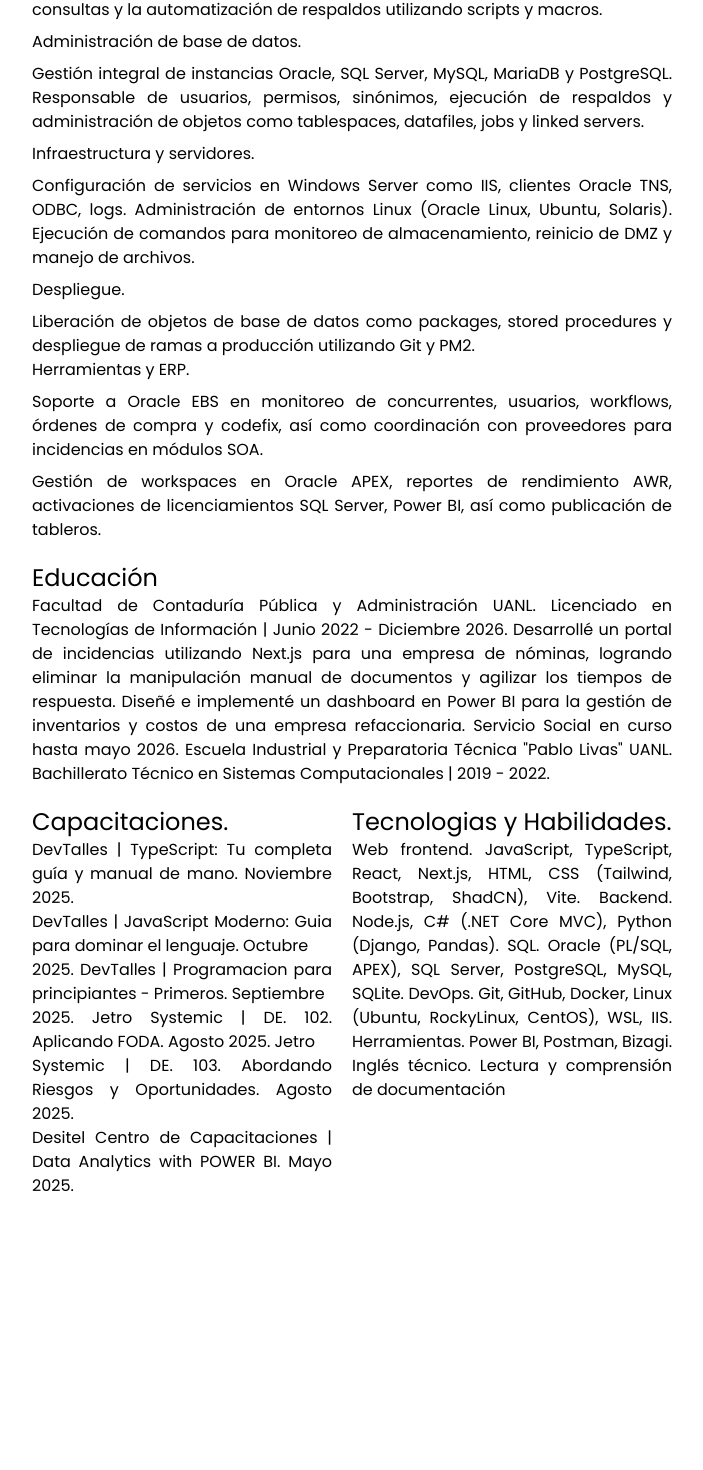
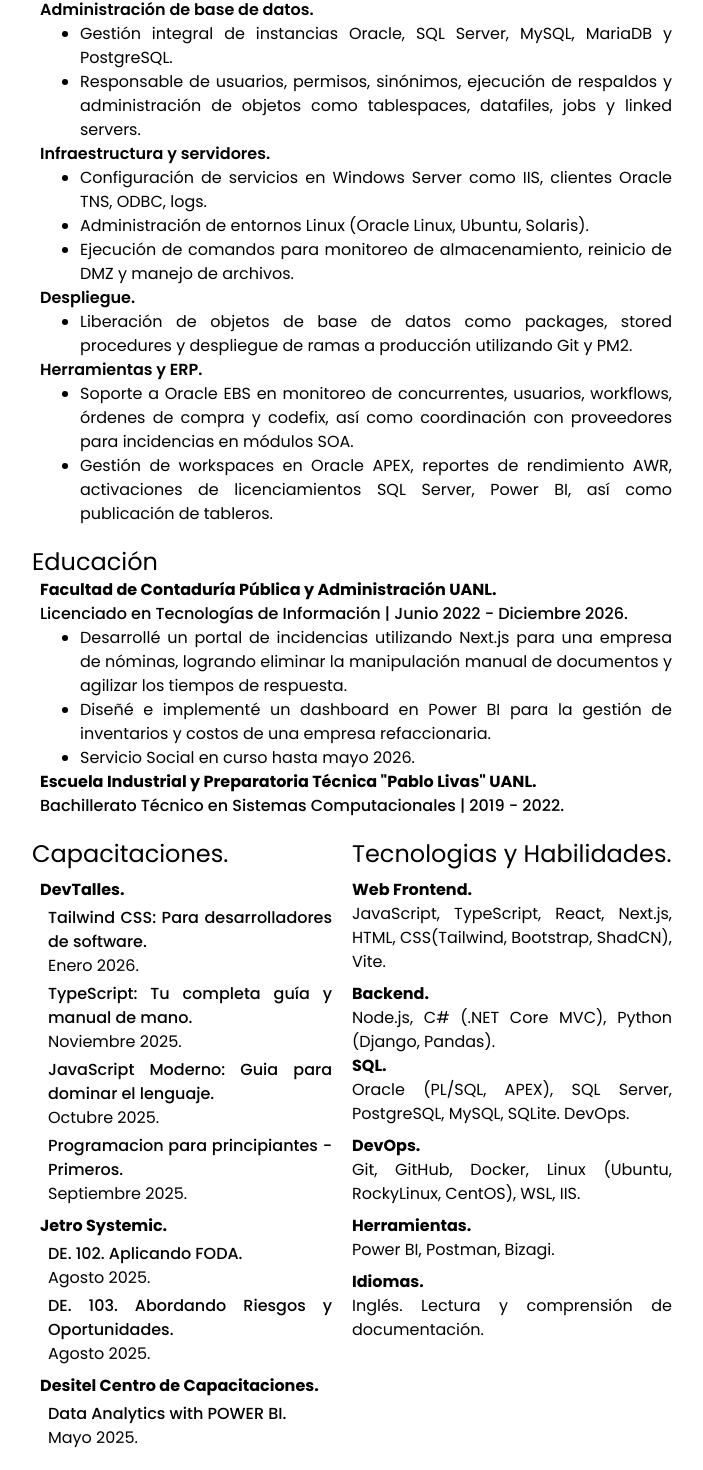
Before and after one commit to Angel-Diaz-H/CV-Tailwind-CSS, a React (Vite) app: page / in a window 1280 px wide. Shown: the part 694-2164 px from the top of the page, without its empty margins (288-991 px from the left). Before the commit the page ends 1952 px from the top, so only its background shows below. Built offline with nearby package versions, Linux system fonts and the light colour scheme.

Commit message:
Ajustes de textos, etiquetas y estilos de fonts básicos

```diff
--- a/src/components/Capacitaciones.tsx
+++ b/src/components/Capacitaciones.tsx
@@ -2,22 +2,63 @@
   return (
     <div>
       <h2 className="text-2xl">Capacitaciones.</h2>
-      <p>
-        DevTalles | TypeScript: Tu completa guía y manual de mano. Noviembre
-        2025.
-      </p>
-      <p>
-        DevTalles | JavaScript Moderno: Guia para dominar el lenguaje. Octubre
-      </p>
-      <p>
-        2025. DevTalles | Programacion para principiantes - Primeros. Septiembre
-      </p>
-      <p>2025. Jetro Systemic | DE. 102. Aplicando FODA. Agosto 2025. Jetro</p>
-      <p>Systemic | DE. 103. Abordando Riesgos y Oportunidades. Agosto 2025.</p>
-      <p>
-        Desitel Centro de Capacitaciones | Data Analytics with POWER BI. Mayo
-        2025.
-      </p>
+      <div className="ml-2 space-y-1 py-2">
+        <div>
+          <h3 className="font-bold">DevTalles.</h3>
+          <ul className="ml-2 list-outside space-y-1 py-1">
+            <li>
+              <p className="font-medium">
+                Tailwind CSS: Para desarrolladores de software.
+              </p>
+              <p>Enero 2026.</p>
+            </li>
+            <li>
+              <p className="font-medium">
+                TypeScript: Tu completa guía y manual de mano.
+              </p>
+              <p>Noviembre 2025.</p>
+            </li>
+            <li>
+              <p className="font-medium">
+                JavaScript Moderno: Guia para dominar el lenguaje.
+              </p>
+              <p>Octubre 2025.</p>
+            </li>
+            <li>
+              <p className="font-medium">
+                Programacion para principiantes - Primeros.
+              </p>
+              <p>Septiembre 2025.</p>
+            </li>
+          </ul>
+        </div>
+
+        <div>
+          <h3 className="font-bold">Jetro Systemic.</h3>
+          <ul className="ml-2 list-outside space-y-1 py-1">
+            <li>
+              <p className="font-medium">DE. 102. Aplicando FODA.</p>
+              <p>Agosto 2025.</p>
+            </li>
+            <li>
+              <p className="font-medium">
+                DE. 103. Abordando Riesgos y Oportunidades.
+              </p>
+              <p>Agosto 2025.</p>
+            </li>
+          </ul>
+        </div>
+
+        <div>
+          <h3 className="font-bold">Desitel Centro de Capacitaciones.</h3>
+          <ul className="ml-2 list-outside space-y-1 py-1">
+            <li>
+              <p className="font-medium">Data Analytics with POWER BI.</p>
+              <p>Mayo 2025.</p>
+            </li>
+          </ul>
+        </div>
+      </div>
     </div>
   );
 };
--- a/src/components/Educacion.tsx
+++ b/src/components/Educacion.tsx
@@ -2,15 +2,33 @@
   return (
     <div>
       <h2 className="text-2xl">Educación</h2>
-      Facultad de Contaduría Pública y Administración UANL. Licenciado en
-      Tecnologías de Información | Junio 2022 - Diciembre 2026. Desarrollé un
-      portal de incidencias utilizando Next.js para una empresa de nóminas,
-      logrando eliminar la manipulación manual de documentos y agilizar los
-      tiempos de respuesta. Diseñé e implementé un dashboard en Power BI para la
-      gestión de inventarios y costos de una empresa refaccionaria. Servicio
-      Social en curso hasta mayo 2026. Escuela Industrial y Preparatoria Técnica
-      "Pablo Livas" UANL. Bachillerato Técnico en Sistemas Computacionales |
-      2019 - 2022.
+      <div className="ml-2">
+        <h3 className="font-bold">
+          Facultad de Contaduría Pública y Administración UANL.
+        </h3>
+        <p className="font-medium">
+          Licenciado en Tecnologías de Información | Junio 2022 - Diciembre
+          2026.
+        </p>
+        <ul className="ml-10 list-outside list-disc">
+          <li>
+            Desarrollé un portal de incidencias utilizando Next.js para una
+            empresa de nóminas, logrando eliminar la manipulación manual de
+            documentos y agilizar los tiempos de respuesta.
+          </li>
+          <li>
+            Diseñé e implementé un dashboard en Power BI para la gestión de
+            inventarios y costos de una empresa refaccionaria.
+          </li>
+          <li>Servicio Social en curso hasta mayo 2026.</li>
+        </ul>
+        <h3 className="font-bold">
+          Escuela Industrial y Preparatoria Técnica "Pablo Livas" UANL.
+        </h3>
+        <p className="font-medium">
+          Bachillerato Técnico en Sistemas Computacionales | 2019 - 2022.
+        </p>
+      </div>
     </div>
   );
 };
--- a/src/components/ExperienciaProfesional.tsx
+++ b/src/components/ExperienciaProfesional.tsx
@@ -1,45 +1,66 @@
 export const ExperienciaProfesional = () => {
   return (
-    <div className="space-y-2">
+    <div className="">
       <h2 className="text-2xl">Experiencia Profesional.</h2>
-      <h3>
-        Casas Javer | Database Intern (DBA Junior). Enero 2025 - Noviembre 2025,
-        híbrido.
+      <div className="ml-2">
+        <h3 className="font-bold">
+          Casas Javer | Database Intern (DBA Junior).
         </h3>
+        <p className="font-medium">Enero 2025 - Noviembre 2025, híbrido.</p>
         <p>
-        Rol enfocado en el soporte y mantenimiento de infraestructura de datos.
-        Logré aumentar la eficiencia en operaciones diarias mediante la
-        estandarización de consultas y la automatización de respaldos utilizando
-        scripts y macros.
+          Rol enfocado en el soporte y mantenimiento de infraestructura de
+          datos. Logré aumentar la eficiencia en operaciones diarias mediante la
+          estandarización de consultas y la automatización de respaldos
+          utilizando scripts y macros.
         </p>
-      <h4>Administración de base de datos.</h4>
-      <p>
+        <h4 className="font-semibold">Administración de base de datos.</h4>
+        <ul className="ml-10 list-outside list-disc">
+          <li>
             Gestión integral de instancias Oracle, SQL Server, MySQL, MariaDB y
-        PostgreSQL. Responsable de usuarios, permisos, sinónimos, ejecución de
-        respaldos y administración de objetos como tablespaces, datafiles, jobs
-        y linked servers.
-      </p>
-      <h4>Infraestructura y servidores.</h4>
-      <p>
-        Configuración de servicios en Windows Server como IIS, clientes Oracle
-        TNS, ODBC, logs. Administración de entornos Linux (Oracle Linux, Ubuntu,
-        Solaris). Ejecución de comandos para monitoreo de almacenamiento,
-        reinicio de DMZ y manejo de archivos.
-      </p>
-      <h4>Despliegue.</h4>
-      Liberación de objetos de base de datos como packages, stored procedures y
-      despliegue de ramas a producción utilizando Git y PM2.
-      <h4>Herramientas y ERP.</h4>
-      <p>
-        Soporte a Oracle EBS en monitoreo de concurrentes, usuarios, workflows,
-        órdenes de compra y codefix, así como coordinación con proveedores para
-        incidencias en módulos SOA.
-      </p>
-      <p>
+            PostgreSQL.
+          </li>
+          <li>
+            Responsable de usuarios, permisos, sinónimos, ejecución de respaldos
+            y administración de objetos como tablespaces, datafiles, jobs y
+            linked servers.
+          </li>
+        </ul>
+        <h4 className="font-semibold">Infraestructura y servidores.</h4>
+        <ul className="ml-10 list-outside list-disc">
+          <li>
+            Configuración de servicios en Windows Server como IIS, clientes
+            Oracle TNS, ODBC, logs.
+          </li>
+          <li>
+            Administración de entornos Linux (Oracle Linux, Ubuntu, Solaris).
+          </li>
+
+          <li>
+            Ejecución de comandos para monitoreo de almacenamiento, reinicio de
+            DMZ y manejo de archivos.
+          </li>
+        </ul>
+        <h4 className="font-semibold">Despliegue.</h4>
+        <ul className="ml-10 list-outside list-disc">
+          <li>
+            Liberación de objetos de base de datos como packages, stored
+            procedures y despliegue de ramas a producción utilizando Git y PM2.
+          </li>
+        </ul>
+        <h4 className="font-semibold">Herramientas y ERP.</h4>
+        <ul className="ml-10 list-outside list-disc">
+          <li>
+            Soporte a Oracle EBS en monitoreo de concurrentes, usuarios,
+            workflows, órdenes de compra y codefix, así como coordinación con
+            proveedores para incidencias en módulos SOA.
+          </li>
+          <li>
             Gestión de workspaces en Oracle APEX, reportes de rendimiento AWR,
             activaciones de licenciamientos SQL Server, Power BI, así como
             publicación de tableros.
-      </p>
+          </li>
+        </ul>
+      </div>
     </div>
   );
 };
--- a/src/components/ResumenProfesional.tsx
+++ b/src/components/ResumenProfesional.tsx
@@ -2,18 +2,20 @@
   return (
     <div className="space-y-2">
       <h2 className="text-2xl">Resumen Profesional.</h2>
-      <p>
-        Profesional en Tecnologías de Información enfocado en administración de
-        bases de datos y desarrollo backend. Experiencia práctica en entornos
-        corporativos gestionando Oracle Database, SQL Server y Oracle EBS,
-        trabajando en entornos Windows Server y Linux.
-      </p>
-      <p>
-        Autodidacta y con visión hacia arquitectura de software y DevOps,
-        actualmente me encuentro especializando en el ecosistema JavaScript con
-        TypeScript, React, Node.js y Next.js. Apasionado por la optimización de
-        procesos y la automatización.
-      </p>
+      <div className="ml-2">
+        <p>
+          Profesional en Tecnologías de Información enfocado en administración
+          de bases de datos y desarrollo backend. Experiencia práctica en
+          entornos corporativos gestionando Oracle Database, SQL Server y Oracle
+          EBS, trabajando en entornos Windows Server y Linux.
+        </p>
+        <p>
+          Autodidacta y con visión hacia arquitectura de software y DevOps,
+          actualmente me encuentro especializando en el ecosistema JavaScript
+          con TypeScript, React, Node.js y Next.js. Apasionado por la
+          optimización de procesos y la automatización.
+        </p>
+      </div>
     </div>
   );
 };
--- a/src/components/TecnologiasHabilidades.tsx
+++ b/src/components/TecnologiasHabilidades.tsx
@@ -2,14 +2,38 @@
   return (
     <div>
       <h2 className="text-2xl">Tecnologias y Habilidades.</h2>
-      <p>
-        Web frontend. JavaScript, TypeScript, React, Next.js, HTML, CSS
-        (Tailwind, Bootstrap, ShadCN), Vite. Backend. Node.js, C# (.NET Core
-        MVC), Python (Django, Pandas). SQL. Oracle (PL/SQL, APEX), SQL Server,
-        PostgreSQL, MySQL, SQLite. DevOps. Git, GitHub, Docker, Linux (Ubuntu,
-        RockyLinux, CentOS), WSL, IIS. Herramientas. Power BI, Postman, Bizagi.
-        Inglés técnico. Lectura y comprensión de documentación
-      </p>
+      <div className="space-y-2 py-2">
+        <div>
+          <h3 className="font-bold">Web Frontend.</h3>
+          <p>
+            JavaScript, TypeScript, React, Next.js, HTML, CSS(Tailwind,
+            Bootstrap, ShadCN), Vite.
+          </p>
+        </div>
+        <div>
+          <h3 className="font-bold">Backend.</h3>
+          <p>Node.js, C# (.NET Core MVC), Python (Django, Pandas).</p>
+          <h3 className="font-bold">SQL.</h3>
+          <p>
+            Oracle (PL/SQL, APEX), SQL Server, PostgreSQL, MySQL, SQLite.
+            DevOps.
+          </p>
+        </div>
+        <div>
+          <h3 className="font-bold">DevOps.</h3>
+          <p>
+            Git, GitHub, Docker, Linux (Ubuntu, RockyLinux, CentOS), WSL, IIS.
+          </p>
+        </div>
+        <div>
+          <h3 className="font-bold">Herramientas.</h3>
+          <p>Power BI, Postman, Bizagi.</p>
+        </div>
+        <div>
+          <h3 className="font-bold">Idiomas.</h3>
+          <p>Inglés. Lectura y comprensión de documentación.</p>
+        </div>
+      </div>
     </div>
   );
 };
--- a/src/main.tsx
+++ b/src/main.tsx
@@ -9,6 +9,7 @@
     <div className="font-poppins min-h-screen space-y-5 px-10 py-10 transition-all sm:px-10 md:px-10 lg:px-35 xl:px-80">
       <Header />
       <Content />
+      {/* Footer con fecha de actualización */}
     </div>
   </StrictMode>,
 );
```
Lines whose indentation alone changed are shown as unchanged.
